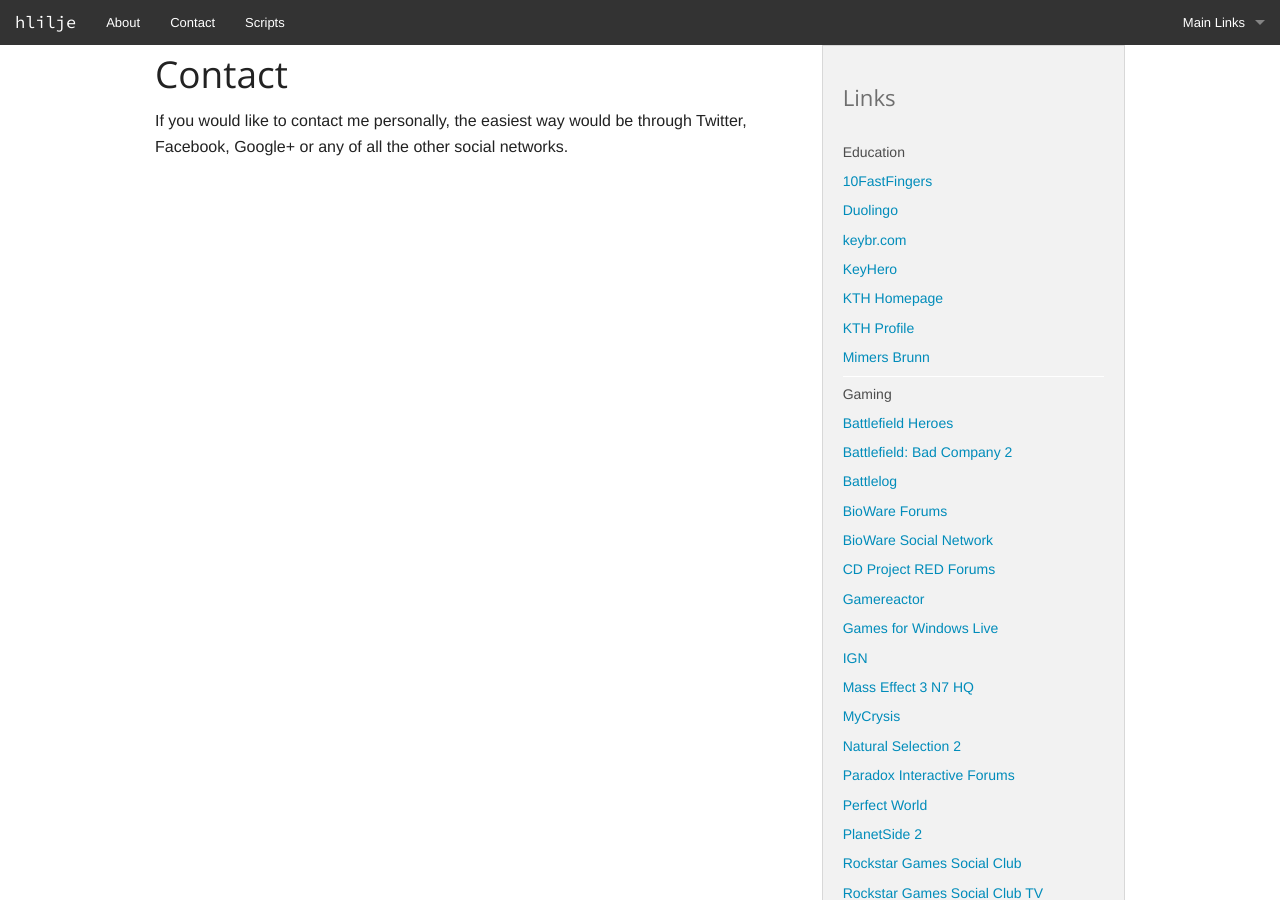
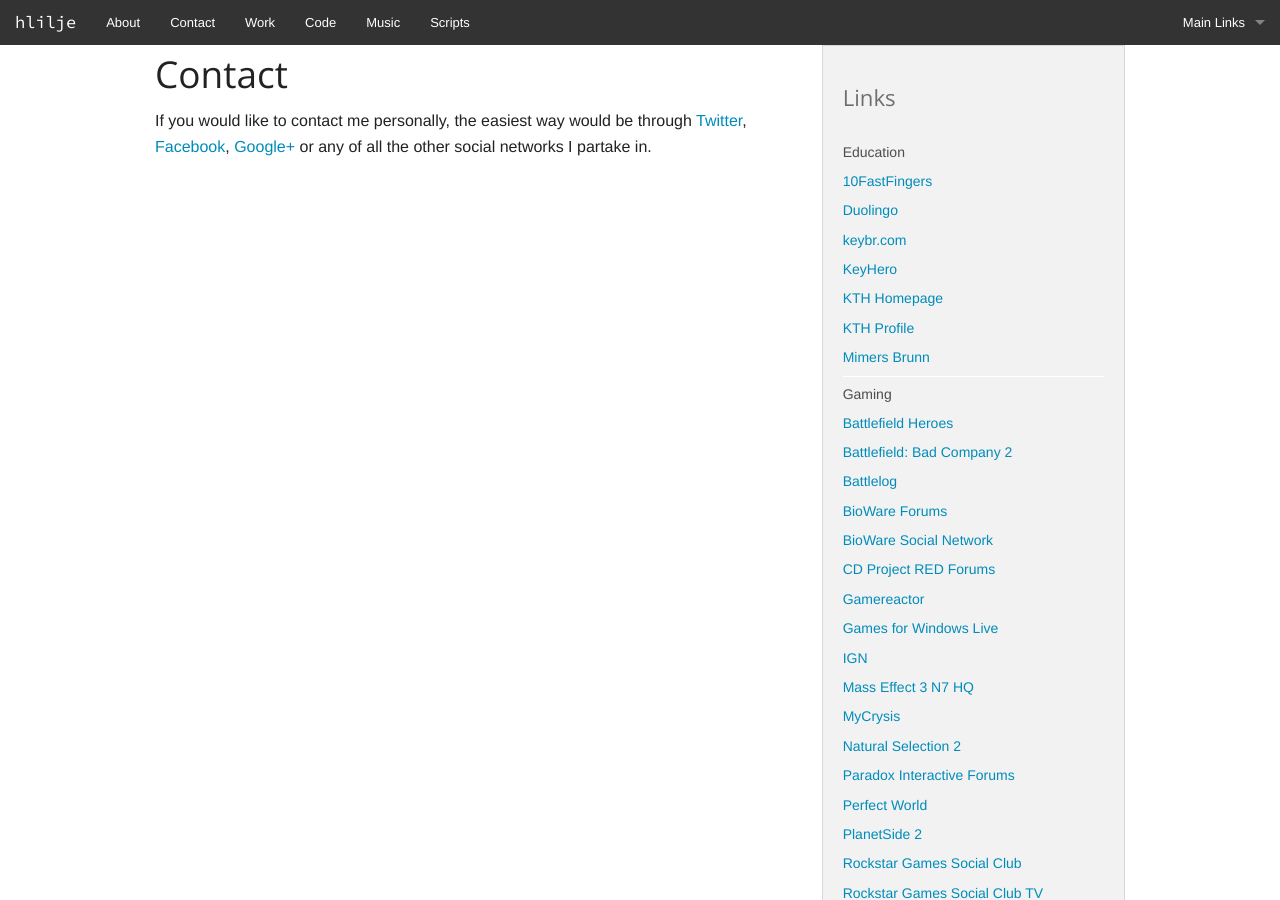
Before and after one commit to hlilje/hlilje.github.io, a Jekyll site: the page built from contact/index.html, in a window 1280 px wide and 900 px high. Built offline with Jekyll 4.4.1, drawn with Linux system fonts in a browser that asks for light colours.

Commit message:
Add code, music and work pages

```diff
--- a/404.html
+++ b/404.html
@@ -6,6 +6,6 @@
 <section>
   <article>
     <h2>404</h2>
-    <p>This page doesn't exist. You are dreaming.</p>
+    <p>This page doesn't exist. You must be dreaming.</p>
   </article>
 </section>
--- a/_includes/topbar.html
+++ b/_includes/topbar.html
@@ -23,6 +23,9 @@
     <ul class="left">
       <li><a href="/about">About</a></li>
       <li><a href="/contact">Contact</a></li>
+      <li><a href="/work">Work</a></li>
+      <li><a href="/code">Code</a></li>
+      <li><a href="/music">Music</a></li>
       <li><a href="/scripts">Scripts</a></li>
     </ul>
   </section>
--- a/contact/index.html
+++ b/contact/index.html
@@ -7,7 +7,9 @@
   <article>
     <h2>Contact</h2>
     <p>
-      If you would like to contact me personally, the easiest way would be through Twitter, Facebook, Google+ or any of all the other social networks.
+    If you would like to contact me personally, the easiest way would be through <a href="https://twitter.com/hlilje">Twitter</a>,
+    <a href="https://www.facebook.com/hampusliljekvist">Facebook</a>, <a href="https://plus.google.com/+HampusLiljekvist">Google+</a>
+    or any of all the other social networks I partake in.
     </p>
   </article>
 </section>
--- a/index.html
+++ b/index.html
@@ -6,6 +6,7 @@
 <section>
   <article>
     <h2>Hampus Liljekvist</h2>
+    <p>
       <dl class="sub-nav">
         <dt>Works:</dt>
         <dd><a title="GitHub" href="https://github.com/hlilje">Code</a></dd>
@@ -13,6 +14,7 @@
         <dd><a title="Flickr" href="https://www.flickr.com/photos/hlilje/">Graphics</a></dd>
         <dd><a title="Tumblr" href="http://hlilje.tumblr.com/">Words</a></dd>
       </dl>
+    </p>
   </article>
 </section>
 
--- a/scripts/index.html
+++ b/scripts/index.html
@@ -7,7 +7,7 @@
 <script src="/js/balls.js"></script>
 
 <script>
-  document.write("This is JavaScript<br>");
+  document.write("This is JavaScript!<br>");
 </script>
 
 <canvas id="canvas2" width="128" height="128"></canvas>
```
Also changed, not shown: code/index.html (added, +12 -0 lines), music/index.html (added, +12 -0 lines), work/index.html (added, +12 -0 lines). Lines whose indentation alone changed are shown as unchanged.
